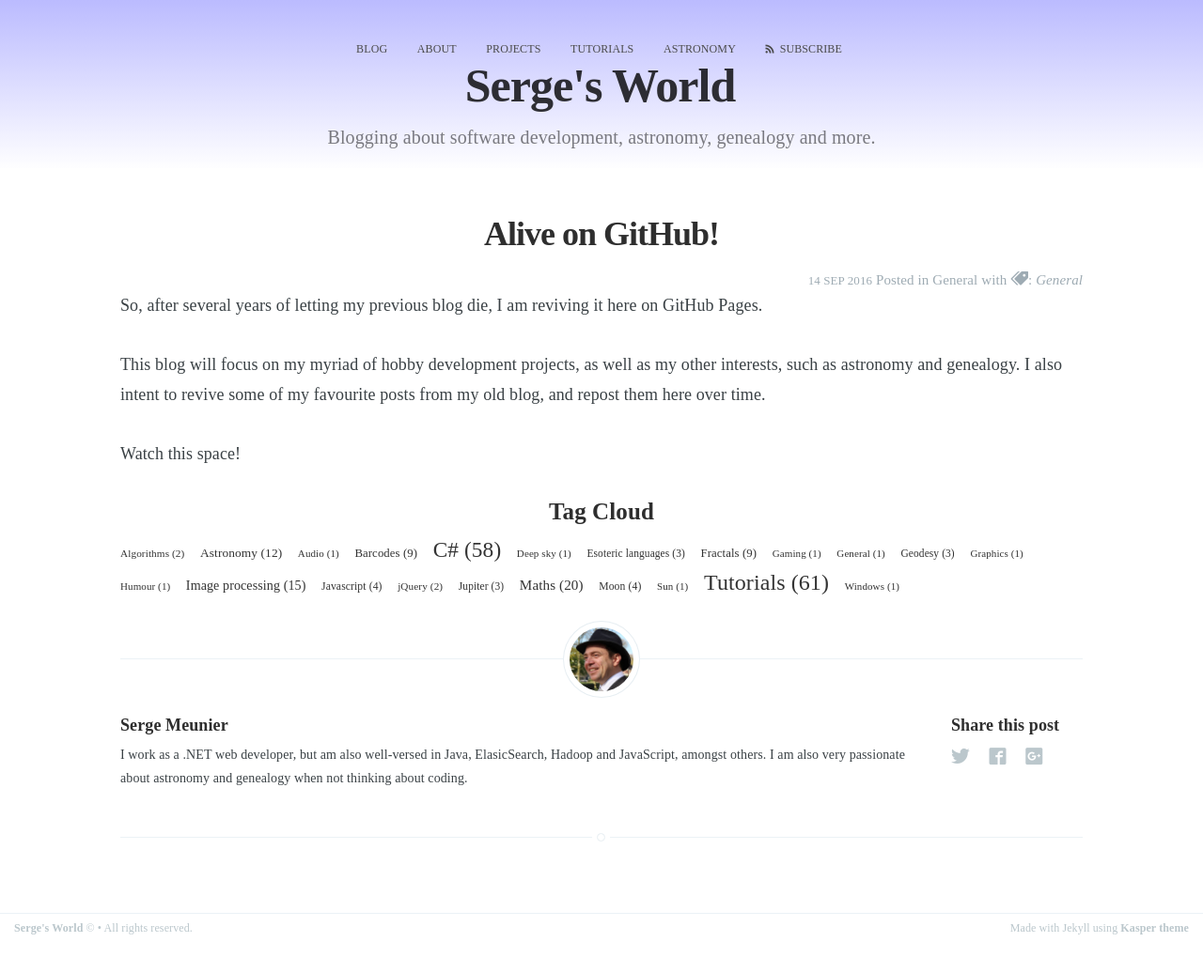
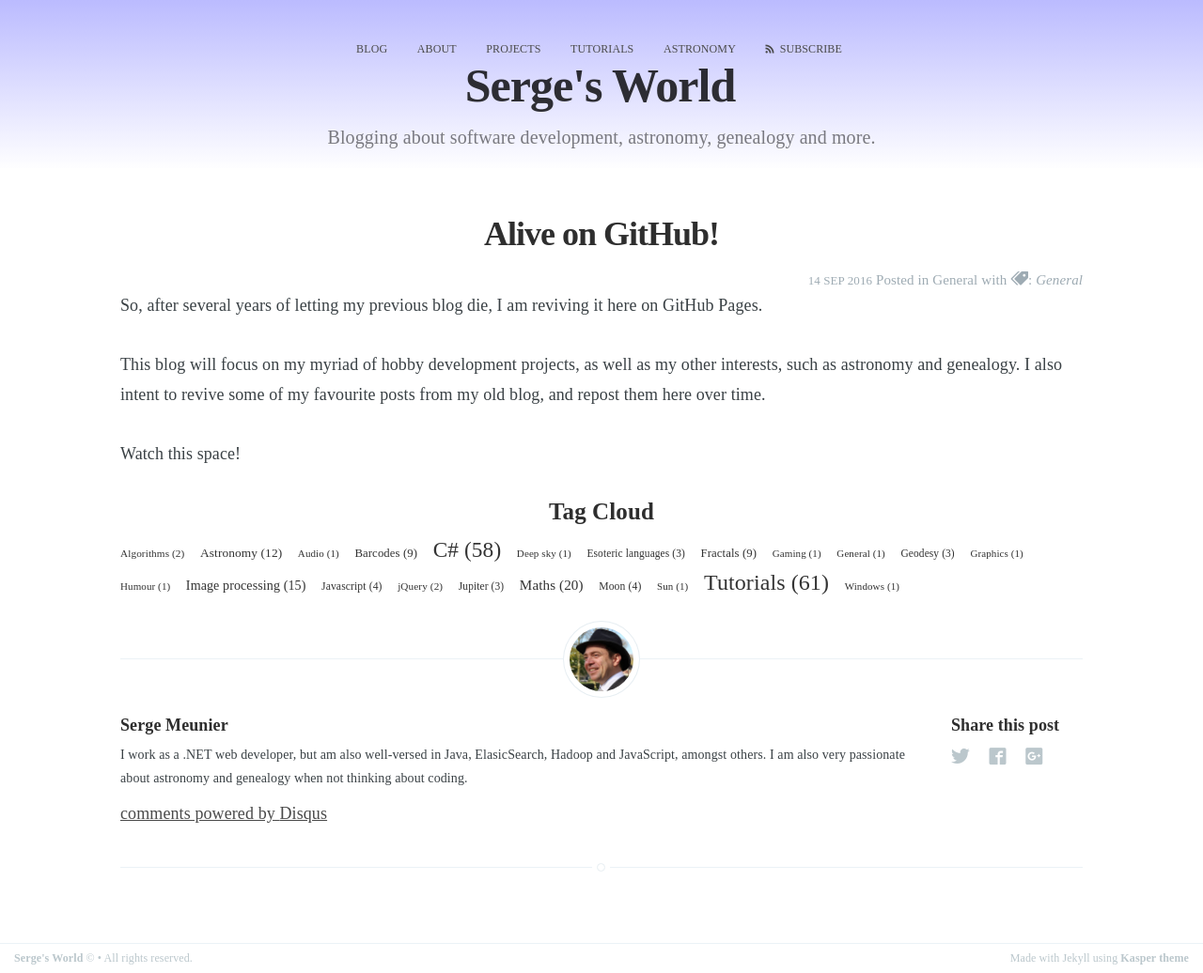
Before and after one commit to sjmeunier/sjmeunier.github.io, a Jekyll site: the page built from _posts/2016-09-14-alive-on-github.md, in a window 1280 px wide. Shown: the whole page at 94% size. Built offline with Jekyll 4.4.1, drawn with Linux system fonts in a browser that asks for light colours; some web fonts are replaced; comment, search, counter and statistics services are not loaded; before the commit the page ends 1004 px from its top, so only the background shows below that.

Commit message:
no message

```diff
--- a/_layouts/post.html
+++ b/_layouts/post.html
@@ -74,9 +74,7 @@ post_class: post-template
             {% include share.html %}
 
             <!-- Disqus comments -->
-            {% if page.disqus %}
-                {% include disqus.html %}
-            {% endif %}
+            {% include disqus.html %}
 
         </footer>
 
```
